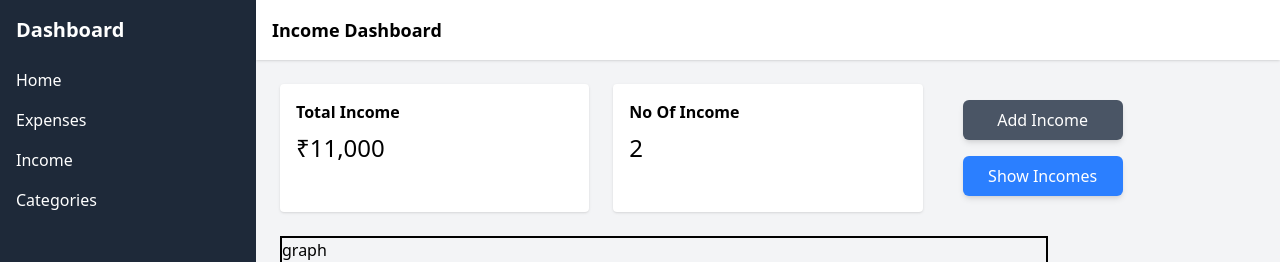
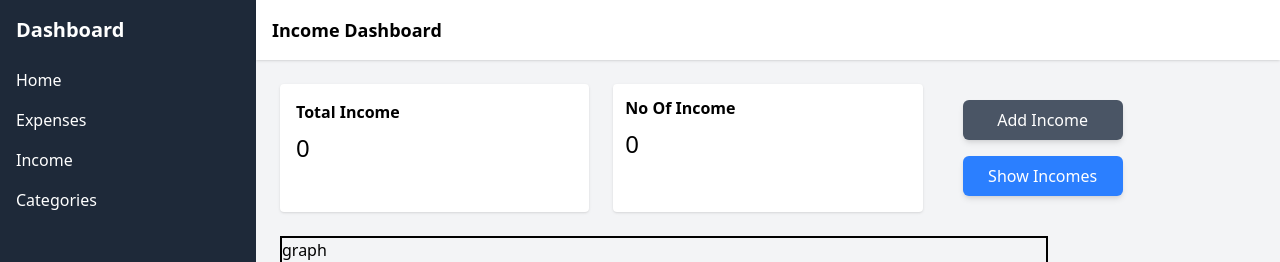
Before and after one commit to Vaishnavi18883/AI-Powered-Expense-Tracker, a React (Vite) app: page /incomedashboard in a window 1280 px wide. Shown: the top 262 px of the page. Built offline with nearby package versions, Linux system fonts and the light colour scheme.

Commit message:
calculate total & no. incomes to income dashboard

```diff
--- a/src/Components/Incomedashboard.jsx
+++ b/src/Components/Incomedashboard.jsx
@@ -1,8 +1,12 @@
-import React from 'react'
+import React, { use } from 'react'
 import Sidebar from './Sidebar'
 import { Link } from 'react-router-dom'
+import { useSelector } from 'react-redux'
 
 const Incomedashboard = () => {
+const incomes = useSelector((state)=> state.incomesdata.incomes);
+
+const totalIncome = incomes.reduce((total,item)=> total+ item.amount,0);
   return (
     <div>
       <div className="flex h-screen bg-gray-100">
@@ -19,12 +23,12 @@ const Incomedashboard = () => {
               {/* Cards */}
               <div className="bg-white p-4 rounded shadow">
                 <h3 className="font-semibold">Total Income</h3>
-                <p className="text-2xl mt-2">₹11,000</p>
+                <p className="text-2xl mt-2">{totalIncome}</p>
               </div>
 
-              <div className="bg-white p-4 rounded shadow">
+              <div className="bg-white p-3 rounded shadow">
                 <h3 className="font-semibold">No Of Income</h3>
-                <p className="text-2xl mt-2">2</p>
+                <p className="text-2xl mt-2">{incomes.length}</p>
               </div>
 
               <div className="flex flex-col p-4 rounded-lg gap-4 w-48">
--- a/src/Pages/Showallincomes.jsx
+++ b/src/Pages/Showallincomes.jsx
@@ -16,10 +16,10 @@ const ShowIncome = () => {
   dispatch(deleteIncome(id));
 
  }
- const handleEdit =(id,Updatedata)=>{
-  dispatch(editIncome({id,...Updatedata}))
+//  const handleEdit =(id,Updatedata)=>{
+//   dispatch(editIncome({id,...Updatedata}))
 
- }
+//  }
   return (
     <div className="min-h-screen bg-[url('https://c1.wallpaperflare.com/preview/969/336/23/money-finance-business-financial.jpg')] bg-cover bg-center p-6">
       <div className="max-w-5xl mx-auto">
@@ -34,6 +34,7 @@ const ShowIncome = () => {
             <h2 className="text-xl font-semibold text-gray-800">
               Recent Income
             </h2>
+
             <button className="bg-green-500 hover:bg-green-600 text-white px-4 py-2 rounded-xl text-sm">
              <Link to='/add-income'> + Add Income</Link>
             </button>
```
